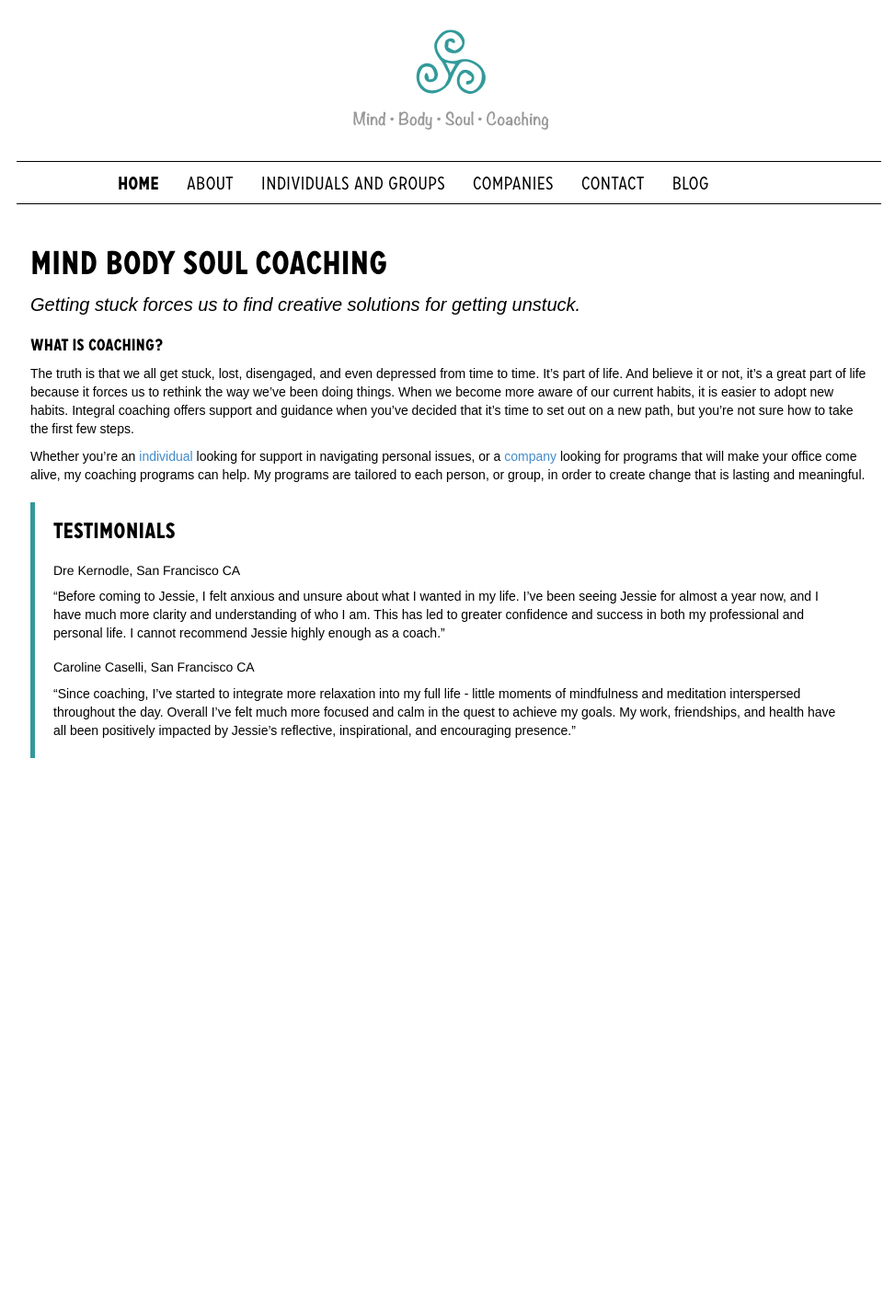
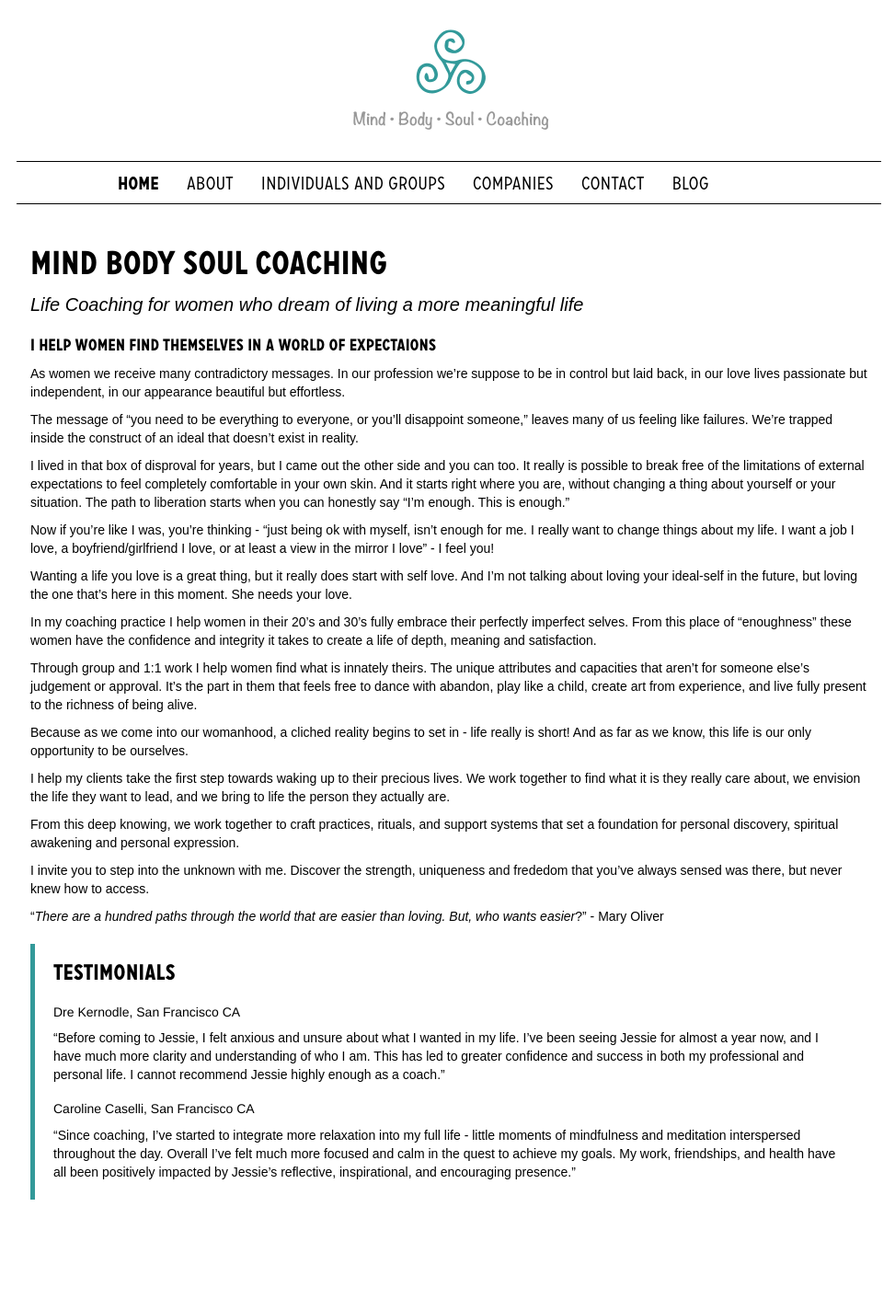
Before and after one commit to kylemaclaren/jessiecurtner, a Jekyll site: the page built from home.md, in a window 1280 px wide. Shown: the whole page at 92% size, without its empty margins (152-1125 px from the left). Built offline with Jekyll 4.4.1, drawn with Linux system fonts in a browser that asks for light colours; nearby versions of some CDN libraries; before the commit the page ends 944 px from its top, so only the background shows below that.

Commit message:
New Home page

```diff
--- a/home.md
+++ b/home.md
@@ -4,13 +4,34 @@ title: Mind Body Soul Coaching
 permalink: /
 ---
 
-### Getting stuck forces us to find creative solutions for getting unstuck.
+### Life Coaching for women who dream of living a more meaningful life
 
-#### What is Coaching?
+#### I help women find themselves in a world of expectaions
 
-The truth is that we all get stuck, lost, disengaged, and even depressed from time to time. It's part of life. And believe it or not, it's a great part of life because it forces us to rethink the way we've been doing things. When we become more aware of our current habits, it is easier to adopt new habits. Integral coaching offers support and guidance when you've decided that it's time to set out on a new path, but you're not sure how to take the first few steps.
+As women we receive many contradictory messages. In our profession we’re suppose to be in control but laid back, in our love lives passionate but independent, in our appearance beautiful but effortless.
 
-Whether you're an [individual](/individuals) looking for support in navigating personal issues, or a [company](/companies) looking for programs that will make your office come alive, my coaching programs can help. My programs are tailored to each person, or group, in order to create change that is lasting and meaningful.
+The message of “you need to be everything to everyone, or you’ll disappoint someone,” leaves many of us feeling like failures. We’re trapped inside the construct of an ideal that doesn’t exist in reality.
+
+I lived in that box of disproval for years, but I came out the other side and you can too. It really is possible to break free of the limitations of external expectations to feel completely comfortable in your own skin. And it starts right where you are, without changing a thing about yourself or your situation. The path to liberation starts when you can honestly say "I'm enough. This is enough."
+
+Now if you’re like I was, you're thinking - "just being ok with myself, isn’t enough for me. I really want to change things about my life. I want a job I love, a boyfriend/girlfriend I love, or at least a view in the mirror I love" - I feel you!
+
+Wanting a life you love is a great thing, but it really does start with self love. And I’m not talking about loving your ideal-self in the future, but loving the one that’s here in this moment. She needs your love.
+
+In my coaching practice I help women in their 20’s and 30’s fully embrace their perfectly imperfect selves. From this place of “enoughness” these women have the confidence and integrity it takes to create a life of depth, meaning and satisfaction.
+
+Through group and 1:1 work I help women find what is innately theirs. The unique attributes and capacities that aren’t for someone else’s judgement or approval. It’s the part in them that feels free to dance with abandon, play like a child, create art from experience, and live fully present to the richness of being alive.
+
+Because as we come into our womanhood, a cliched reality begins to set in - life really is short! And as far as we know, this life is our only opportunity to be ourselves.
+
+I help my clients take the first step towards waking up to their precious lives. We work together to find what it is they really care about, we envision the life they want to lead, and we bring to life the person they actually are.
+
+From this deep knowing, we work together to craft practices, rituals, and support systems that set a foundation for personal discovery, spiritual awakening and personal expression.
+
+I invite you to step into the unknown with me. Discover the strength, uniqueness and frededom that you’ve always sensed was there, but never knew how to access.
+
+ “*There are a hundred paths through the world that are easier than loving. But, who wants easier*?” - Mary Oliver
+
 
 <div class="blue-border" markdown="1">
 
```
